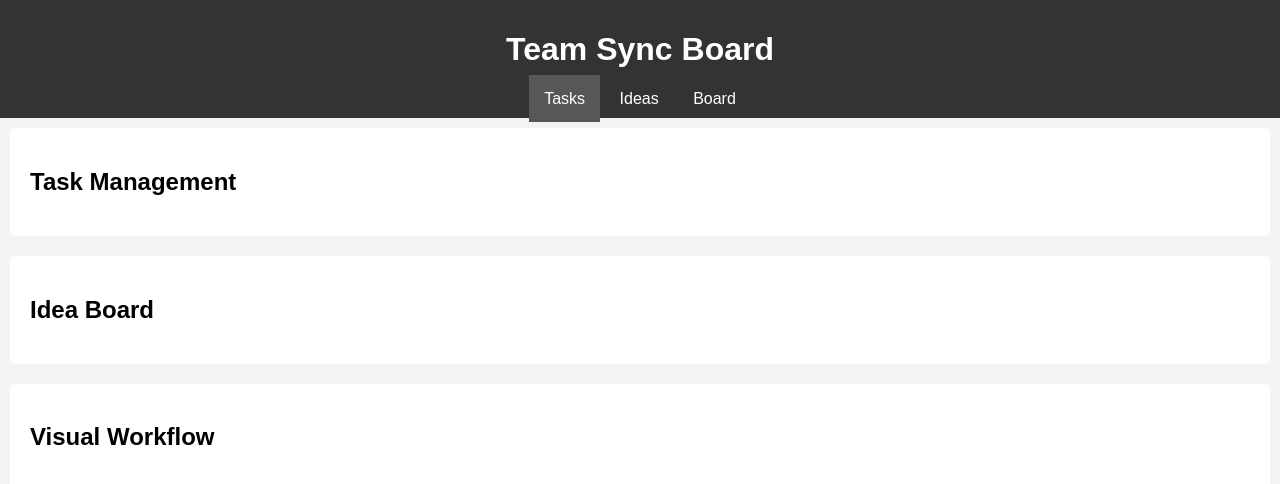
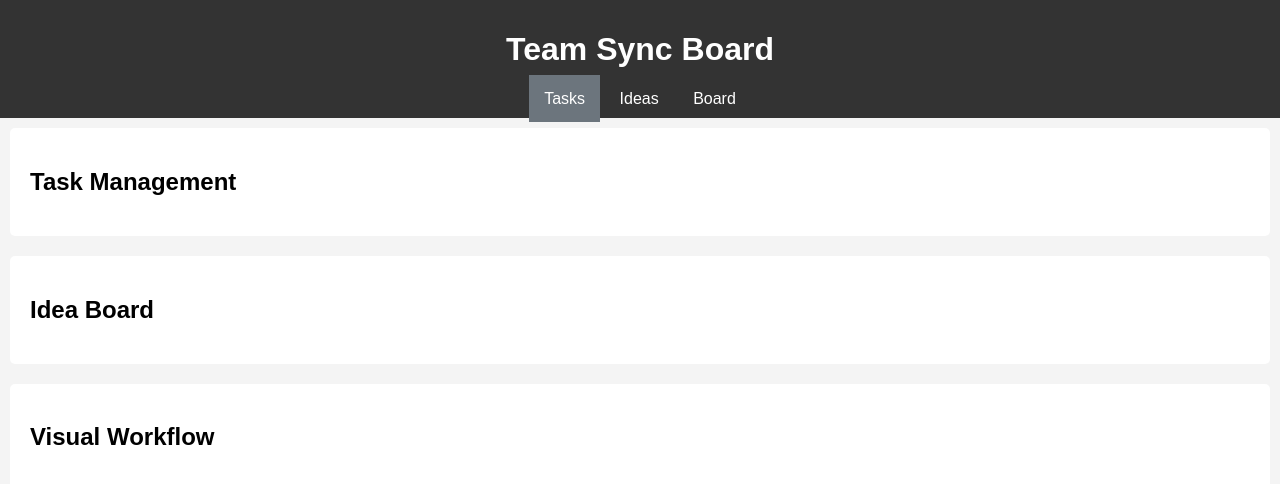
Before and after one commit to tashaxanavsem82/team-sync-board, a website: page index.html in a window 1280 px wide. In both pictures the pointer is over the link "Tasks". Drawn offline with Linux system fonts and the light colour scheme.

Commit message:
Update nav link hover color for better accessibility.

```diff
--- a/styles.css
+++ b/styles.css
@@ -19,7 +19,7 @@ nav a {
 }
 
 nav a:hover {
-    background: #575757;
+    background: #6c757d;  /* Updated hover color for better accessibility */
 }
 
 main {
```
